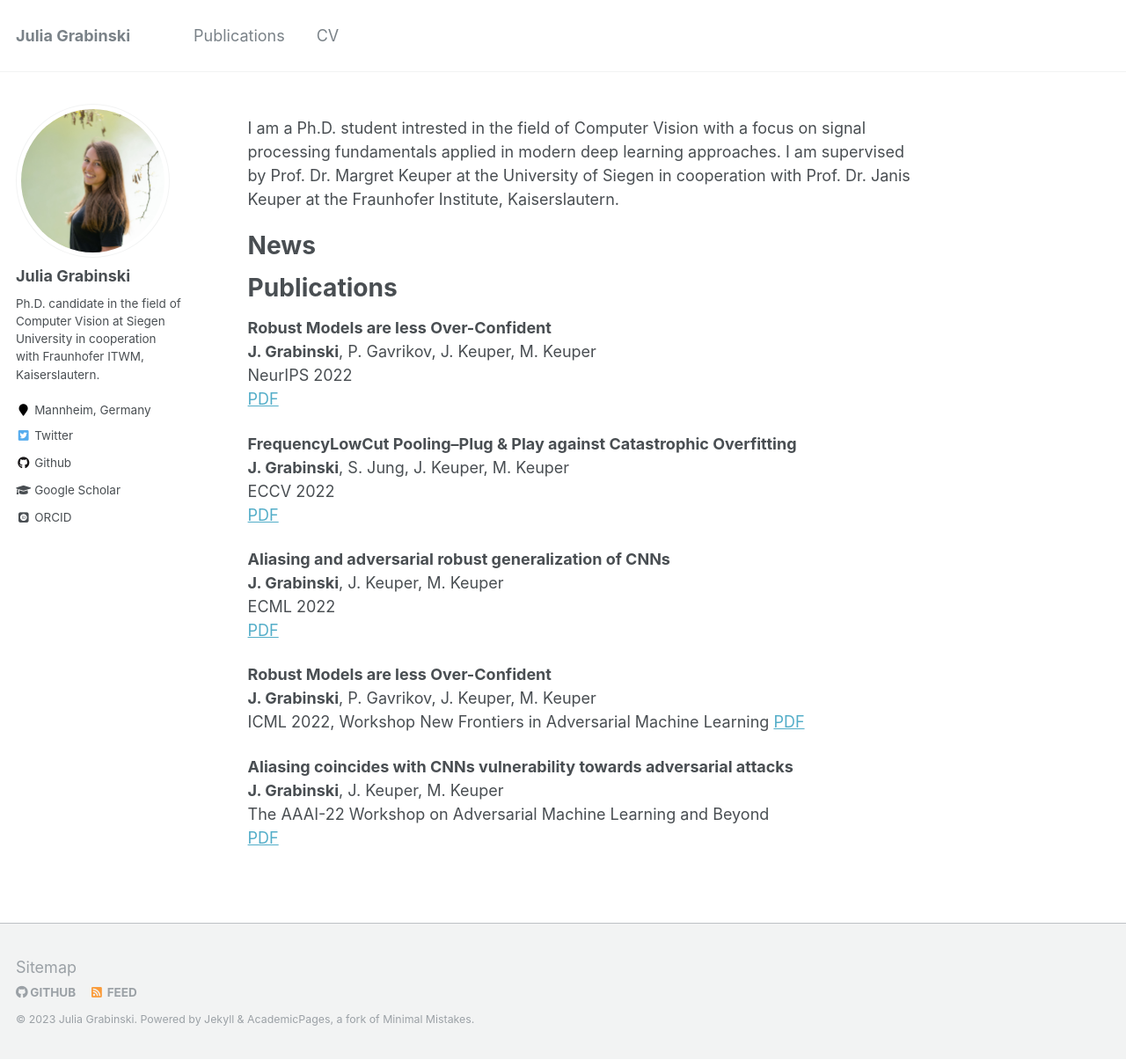
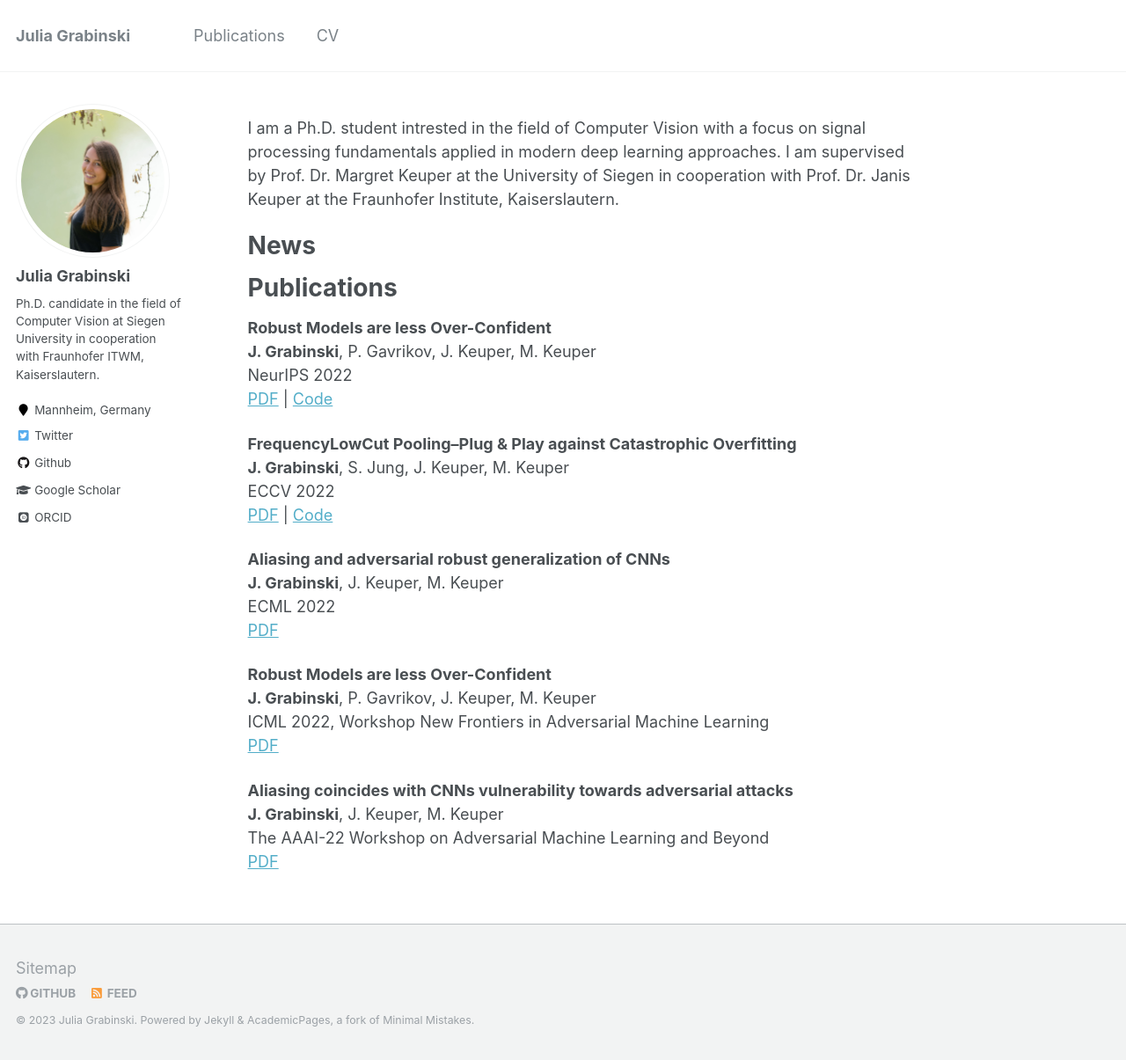
Before and after one commit to GeJulia/gejulia.github.io, a Jekyll site: the page built from _pages/about.md, in a window 1280 px wide and 1205 px high. Shown: the whole window at 88% size. Built offline with Jekyll 4.4.1, drawn with Linux system fonts in a browser that asks for light colours; some web fonts are replaced.

Commit message:
Update about.md

```diff
--- a/_pages/about.md
+++ b/_pages/about.md
@@ -20,13 +20,12 @@ Publications
 **Robust Models are less Over-Confident**
 **J. Grabinski**, P. Gavrikov, J. Keuper, M. Keuper
 NeurIPS 2022
-[PDF](https://openreview.net/forum?id=5K3uopkizS)
-
+[PDF](https://openreview.net/forum?id=5K3uopkizS) | [Code](https://github.com/GeJulia/robustness_confidences_evaluation)
 
 **FrequencyLowCut Pooling--Plug & Play against Catastrophic Overfitting**
 **J. Grabinski**, S. Jung, J. Keuper, M. Keuper
 ECCV 2022
-[PDF](https://www.ecva.net/papers/eccv_2022/papers_ECCV/papers/136740036.pdf)
+[PDF](https://www.ecva.net/papers/eccv_2022/papers_ECCV/papers/136740036.pdf) | [Code](https://github.com/GeJulia/flc_pooling)
 
 **Aliasing and adversarial robust generalization of CNNs**
 **J. Grabinski**, J. Keuper, M. Keuper
@@ -38,7 +37,6 @@ ECML 2022
 ICML 2022, Workshop New Frontiers in Adversarial Machine Learning
 [PDF](https://arxiv.org/pdf/2210.05938.pdf)
 
-
 **Aliasing coincides with CNNs vulnerability towards adversarial attacks**
 **J. Grabinski**, J. Keuper, M. Keuper
 The AAAI-22 Workshop on Adversarial Machine Learning and Beyond
```
